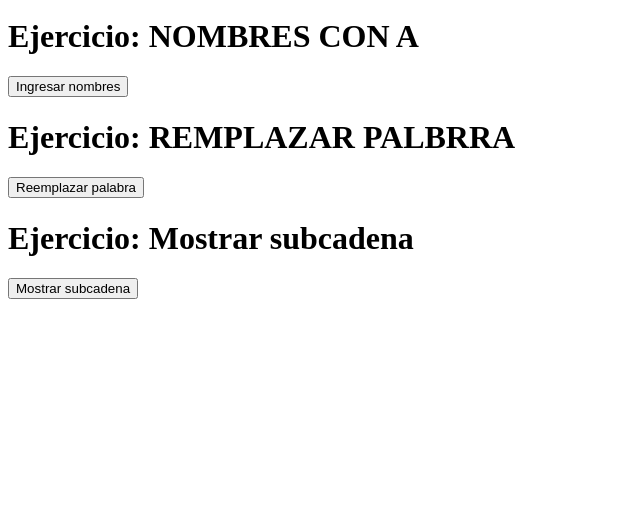
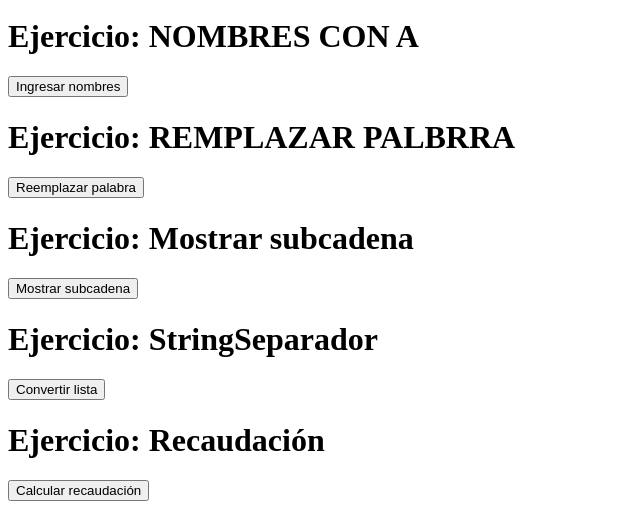
Before and after one commit to jajurin/TP_08_INTRO_JS, a plain HTML site: page index.html in a window 1280 px wide. Shown: the part 726-1247 px from the top of the page, without its empty margins (0-640 px from the left). Before the commit the page ends 1045 px from the top, so only its background shows below. Drawn offline with Linux system fonts and the light colour scheme.

Commit message:
tercera actu

```diff
--- a/Ejercicios.js
+++ b/Ejercicios.js
@@ -28,7 +28,7 @@ function calcularEdadUsuario() {
     if (buscarFruta(fruta)) {
       mensaje = `Sí, tenemos ${fruta}!`;
     } else {
-      mensaje = `No, no tenemos ${fruta}!`;
+      mensaje = `No, no tenemos ${fruta} ñieri!`;
     }
 
 
@@ -171,7 +171,7 @@ function mostrarSubcadena() {
 
   const numeroNuevo = Number(numero);
 
-  if (isNaN(n) || n < 0) {
+  if (isNaN(numeroNuevo) || (numeroNuevo < 0 )|| numeroNuevo>texto.length) {
       mostrarEnDOM("El número ingresado no es válido.");
       return;
   }
@@ -181,5 +181,59 @@ function mostrarSubcadena() {
 
 
   mostrarEnDOM("Cadena original: " + texto);
-  mostrarEnDOM("Primeros " + n + " caracteres: " + resultado);
+  mostrarEnDOM("Primeros " + numeroNuevo + " caracteres: " + resultado);
 }
+
+function stringConSeparador() {
+
+  document.getElementById("resultado").innerHTML = "";
+
+
+  const input = prompt("Ingresa una lista de elementos separados por coma:");
+
+  if (!input) {
+    mostrarEnDOM("No ingresaste nada esta vez.");
+    return;
+  }
+
+  const array = input.split(",");
+
+
+  const resultado = array.join(" - ");
+
+
+  mostrarEnDOM("Resultado dado: " + resultado);
+}
+
+function calcularRecaudacion() {
+
+  document.getElementById("resultado").innerHTML = "";
+
+
+  const input = prompt('Ingresa los pedidos asi "nombre:total", separados por coma.');
+
+  if (!input) {
+    mostrarEnDOM("No ingresaste nada denuevo.");
+    return;
+  }
+
+
+  const pedidos = input.split(",");
+
+  let total = 0;
+
+
+  pedidos.forEach(pedido => {
+
+    const [nombre, monto] = pedido.split(":");
+
+    const valor = parseFloat(monto);
+
+    if (!isNaN(valor)) {
+      total += valor;
+    }
+  });
+
+
+  mostrarEnDOM("Recaudación total: " + total.toFixed(2));
+}
--- a/index.html
+++ b/index.html
@@ -45,6 +45,11 @@
 <button onclick="reemplazarPalabra()">Reemplazar palabra</button>
 <h1>Ejercicio: Mostrar subcadena </h1>
 <button onclick="mostrarSubcadena()">Mostrar subcadena</button>
+<h1>Ejercicio: StringSeparador </h1>
+<button onclick="stringConSeparador()">Convertir  lista</button>
+<h1>Ejercicio: Recaudación</h1>
+<button onclick="calcularRecaudacion()">Calcular recaudación</button>
+
 
   <div id="resultado" style="margin-top:20px; font-weight:bold; color:blue;"></div>
 
```
